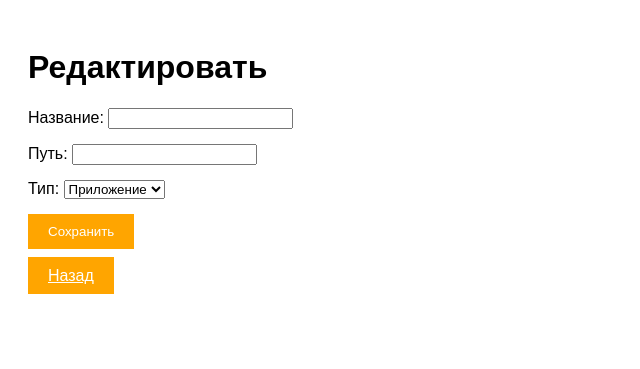
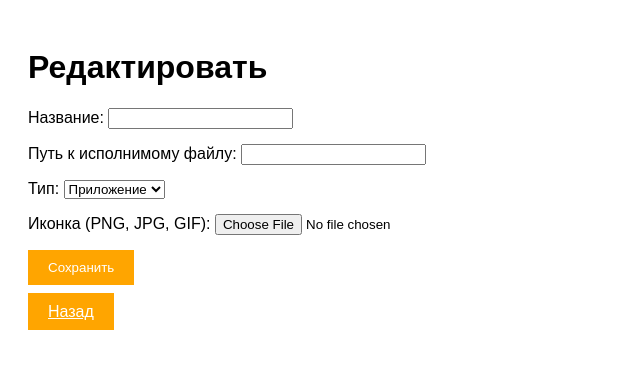
Before and after one commit to HIkkvl/LoVHub, a Flask app: template templates/edit_app.html in a window 1280 px wide. Shown: the top 369 px of the page, without its empty margins (0-640 px from the left). Run offline with Flask 3, Linux system fonts and the light colour scheme; the template is opened without the code that fills it, so the values that code supplies are empty.

Commit message:
Update edit_app.html

```diff
--- a/templates/edit_app.html
+++ b/templates/edit_app.html
@@ -12,21 +12,28 @@
 </head>
 <body>
     <h1>Редактировать</h1>
-    <form method="POST">
+    <form method="POST" enctype="multipart/form-data">
         <div class="form-group">
             <label for="name">Название:</label>
             <input type="text" id="name" name="name" value="{{ app_name }}" required>
         </div>
         <div class="form-group">
-            <label for="path">Путь:</label>
+            <label for="path">Путь к исполнимому файлу:</label>
             <input type="text" id="path" name="path" value="{{ app_path }}" required>
         </div>
         <div class="form-group">
             <label for="type">Тип:</label>
-            <select name="type" id="type" required>
+            <select id="type" name="type">
                 <option value="app" {% if app_type == 'app' %}selected{% endif %}>Приложение</option>
                 <option value="game" {% if app_type == 'game' %}selected{% endif %}>Игра</option>
             </select>
+        </div>
+        <div class="form-group">
+            <label for="icon">Иконка (PNG, JPG, GIF):</label>
+            <input type="file" id="icon" name="icon" accept=".png,.jpg,.jpeg,.gif">
+            {% if icon %}
+            <img src="{{ url_for('static', filename='icons/' + icon) }}" alt="Иконка" width="100">
+            {% endif %}
         </div>
         <button type="submit" class="btn">Сохранить</button>
     </form>
```
